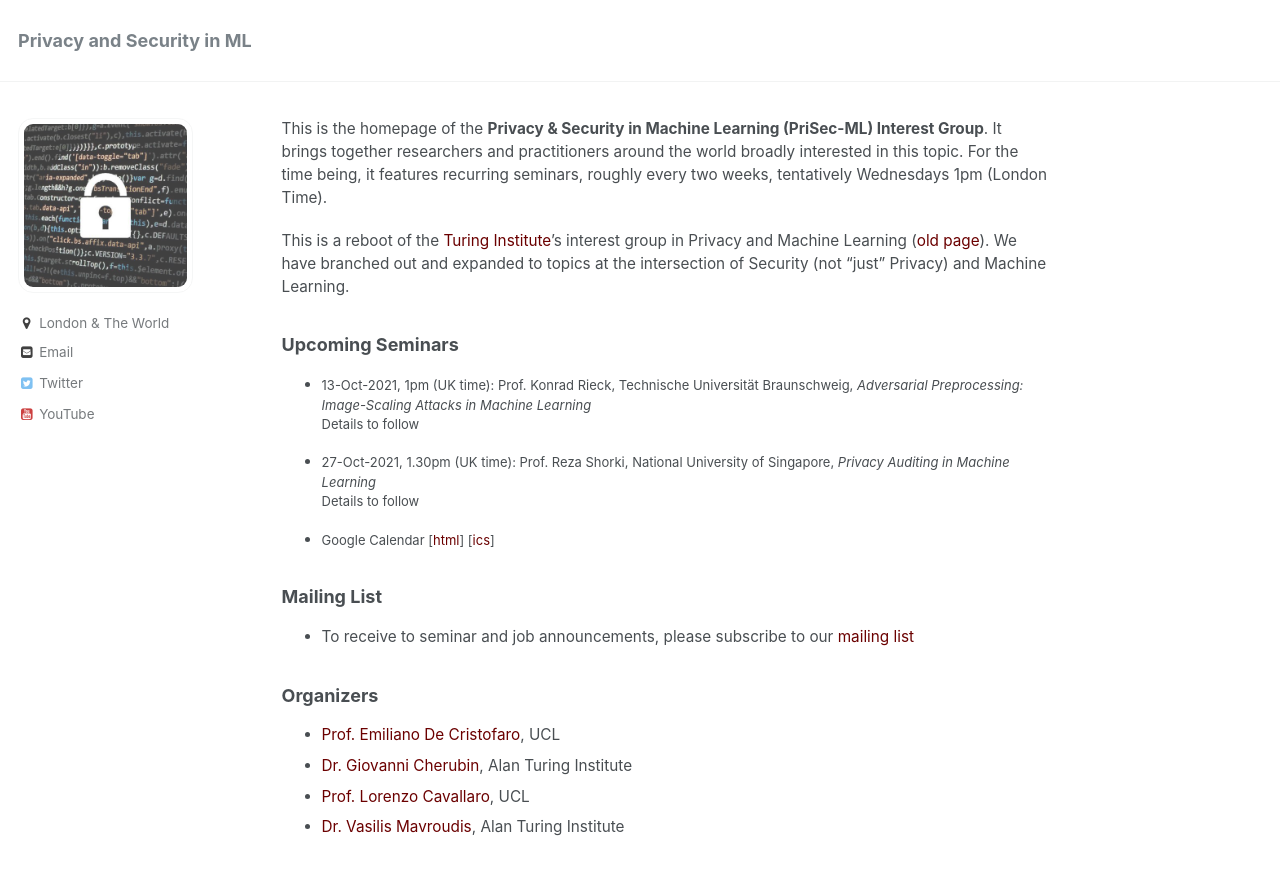
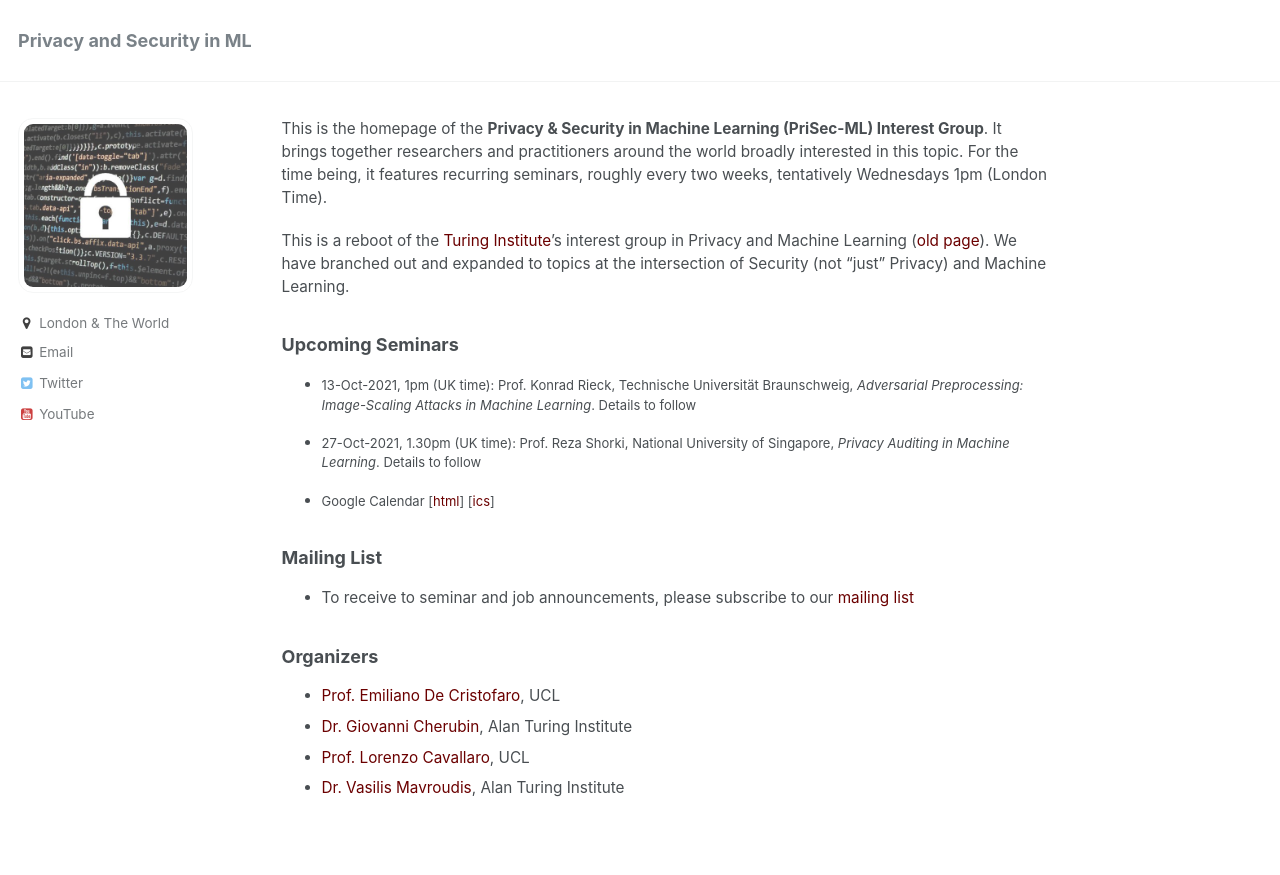
Before and after one commit to prisec-ml/prisec-ml.github.io, a Jekyll site: the page built from _pages/about.md, in a window 1280 px wide. Shown: the top 875 px of the page. Built offline with Jekyll 4.4.1, drawn with Linux system fonts in a browser that asks for light colours.

```diff
--- a/_pages/about.md
+++ b/_pages/about.md
@@ -9,11 +9,9 @@
 
 ### Upcoming Seminars
 
-- 13-Oct-2021, 1pm (UK time): Prof. Konrad Rieck, Technische Universität Braunschweig, *Adversarial Preprocessing: Image-Scaling Attacks in Machine Learning*<br>
-Details to follow
+- 13-Oct-2021, 1pm (UK time): Prof. Konrad Rieck, Technische Universität Braunschweig, *Adversarial Preprocessing: Image-Scaling Attacks in Machine Learning*. Details to follow
 
-- 27-Oct-2021, 1.30pm (UK time): Prof. Reza Shorki, National University of Singapore, *Privacy Auditing in Machine Learning*<br>
-Details to follow
+- 27-Oct-2021, 1.30pm (UK time): Prof. Reza Shorki, National University of Singapore, *Privacy Auditing in Machine Learning*. Details to follow
 
 - Google Calendar \[[html](https://calendar.google.com/calendar/embed?src=oormvn3d4hah013g6gd39pjpfk%40group.calendar.google.com&ctz=Europe%2FLondon)\] \[[ics](https://calendar.google.com/calendar/ical/oormvn3d4hah013g6gd39pjpfk%40group.calendar.google.com/public/basic.ics)\]
 
```
Also changed, not shown: 5 other files.
